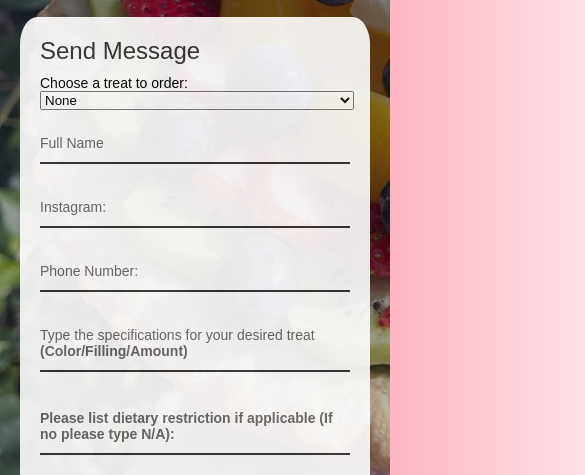
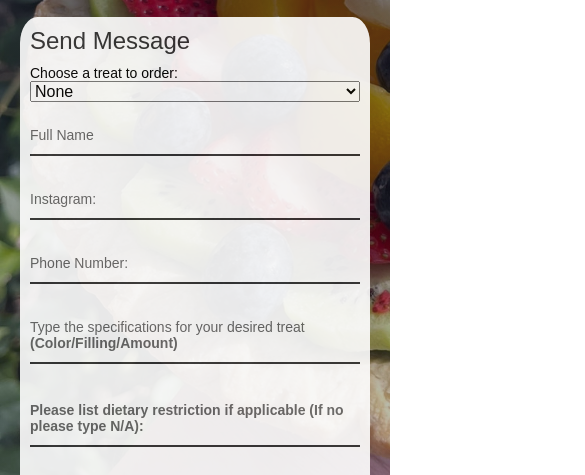
Before and after one commit to Testinghubsource/testinghubsource.github.io, a plain HTML site: page Baked By Alyssa-Contact Page.html in a window 390 px wide. Shown: the part 594-1069 px from the top of the page, 585 px wide, since content can reach past the window. Drawn offline with Linux system fonts and the light colour scheme.

Commit message:
Update styles.css

```diff
--- a/styles.css
+++ b/styles.css
@@ -10,6 +10,9 @@ body {
   margin: 0;
   font-family: Arial, Helvetica, sans-serif;
 	background: linear-gradient(to right, #FFB5C3, #FFE1E7 50%, #FFB5C3);
+	overflow-x: hidden; /* Prevent horizontal scrolling */
+	width: 100%; /* Ensure the body takes up the full width */
+	max-width: 100%; /* Prevent content from exceeding the viewport width */
 }
 /*Code above for Font of text*/
 
@@ -489,6 +492,8 @@ img {vertical-align: middle;}
 	user-select: none;
 }
 
+
+
 /*Position the "next button" to the right*/
 .next{
 	right: 0;
@@ -826,3 +831,42 @@ img {vertical-align: middle;}
 	  font-size: 16px;
 	}
   }
+  @media (max-width: 768px) {
+	/* Constrain the dropdown width on mobile */
+	select {
+	  width: 100%;
+	  max-width: 100%;
+	  font-size: 16px; /* Ensure text is readable */
+	  box-sizing: border-box; /* Include padding and borders in the width */
+	}
+
+	/* Allow dropdown options to wrap */
+	select option {
+	  white-space: normal;
+	  word-wrap: break-word;
+	}
+  }
+
+  @media (max-width: 768px) {
+	body, html {
+	  overflow-x: hidden; /* Prevent horizontal scrolling */
+	  width: 100%;
+	  max-width: 100%;
+	}
+
+	.contactForm {
+	  width: 100%;
+	  max-width: 100%;
+	  padding: 10px; /* Reduce padding for smaller screens */
+	  box-sizing: border-box;
+	}
+  }
+
+  @media (max-width: 768px) {
+	.inputBox {
+	  width: 100%;
+	  max-width: 100%;
+	  padding: 0; /* Remove padding if necessary */
+	  margin: 0; /* Remove margins if necessary */
+	}
+  }
```
